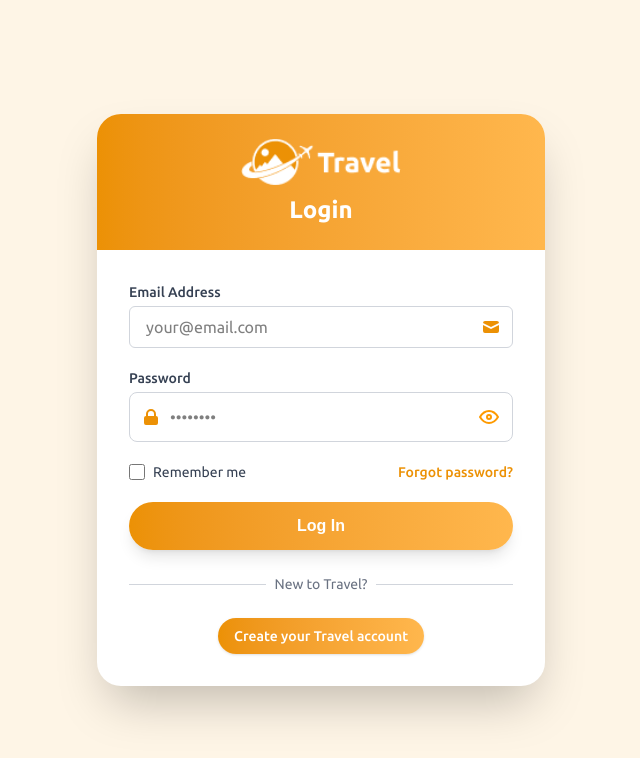
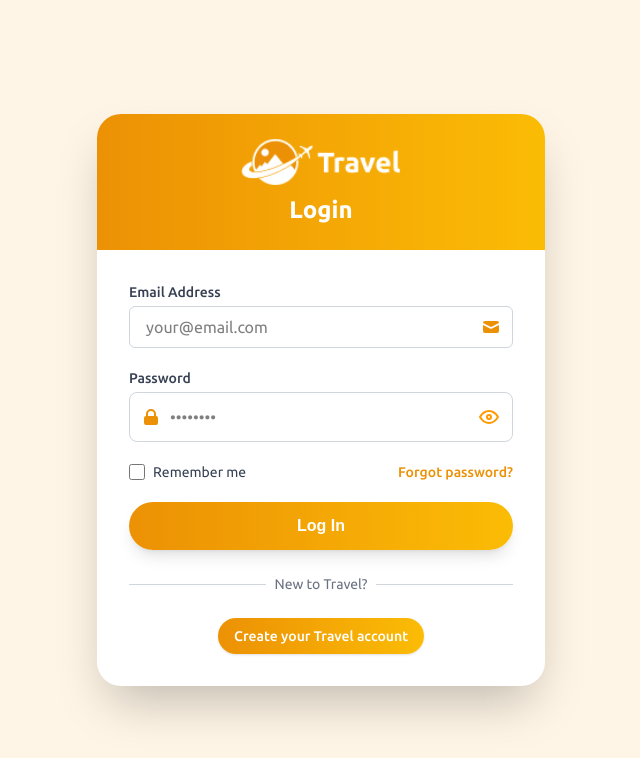
Before and after one commit to jncbhudiya/TravioGo, a Next.js app: page /auth/login in a window 1280 px wide. Shown: the top 758 px of the page, without its empty margins (319-959 px from the left). Built offline with nearby package versions, Linux system fonts and the light colour scheme.

Commit message:
Login in Shadow change

```diff
--- a/src/app/auth/login/page.tsx
+++ b/src/app/auth/login/page.tsx
@@ -52,7 +52,7 @@ function Login() {
     <div className="min-h-screen flex items-center justify-center bg-[#FEF5E6] p-4">
       <div className="bg-white rounded-3xl shadow-2xl overflow-hidden w-full max-w-md">
         {/* Header */}
-        <div className="bg-gradient-to-r from-[#EC9105] to-[#ffb74d] p-6 text-center">
+        <div className="bg-gradient-to-r from-[#EC9105] to-[#FBBC05] p-6 text-center">
           <div className="flex justify-center mb-2">
             <Link href="/" passHref>
               <img
@@ -67,12 +67,6 @@ function Login() {
 
         {/* Form section */}
         <div className="p-8">
-          {errorMsg && (
-            <div className="bg-red-50 border-l-4 border-red-500 p-3 mb-6 rounded">
-              <p className="text-red-700 font-medium text-sm">{errorMsg}</p>
-            </div>
-          )}
-
           <form onSubmit={handleSubmit} className="space-y-5">
             {/* Email Field */}
             <InputField
@@ -133,7 +127,7 @@ function Login() {
             <button
               type="submit"
               disabled={isLoading}
-              className="w-full bg-gradient-to-r from-[#EC9105] to-[#ffb74d] text-white font-bold py-3 px-4 rounded-full shadow-lg hover:shadow-xl transition-all duration-300 hover:opacity-90 disabled:opacity-50"
+              className="w-full bg-gradient-to-r from-[#EC9105] to-[#FBBC05] text-white font-bold py-3 px-4 rounded-full shadow-lg hover:shadow-xl transition-all duration-300 hover:opacity-90 disabled:opacity-50"
             >
               {isLoading ? "Logging in..." : "Log In"}
             </button>
@@ -155,7 +149,7 @@ function Login() {
           <div className="mt-6 text-center">
             <Link
               href="/auth/signup"
-              className="inline-flex items-center px-4 py-2 text-sm font-medium rounded-full shadow-sm text-white bg-gradient-to-r from-[#EC9105] to-[#ffb74d] hover:shadow-md font-[ubuntu] transition-all"
+              className="inline-flex items-center px-4 py-2 text-sm font-medium rounded-full shadow-sm text-white bg-gradient-to-r from-[#EC9105] to-[#FBBC05] hover:shadow-md font-[ubuntu] transition-all"
             >
               Create your Travel account
             </Link>
```
